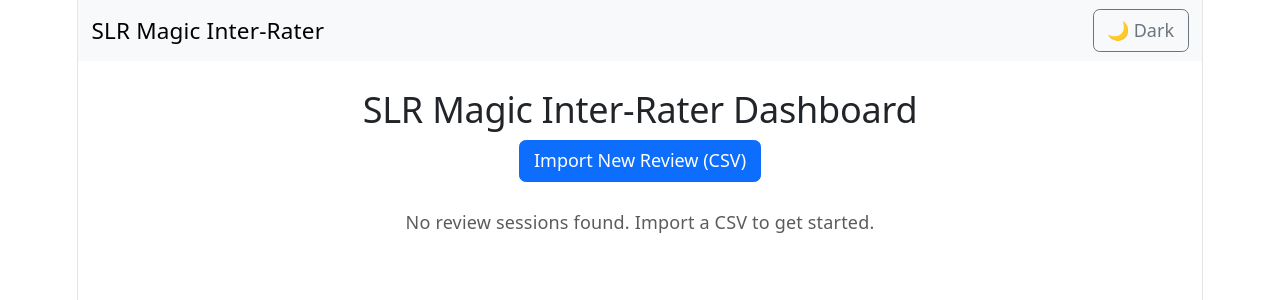
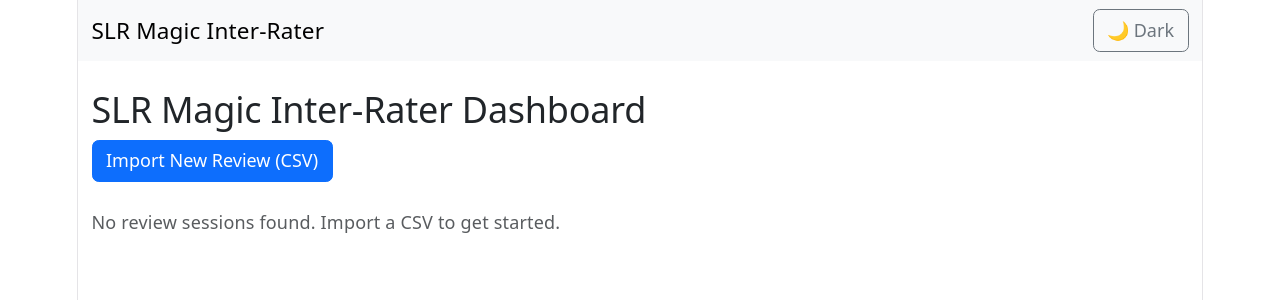
Before and after one commit to iwas108/SLR-Magic, a React (Vite) app in the folder inter-rater/: page / in a window 1280 px wide. Shown: the top 300 px of the page. Built offline with nearby package versions, Linux system fonts and the light colour scheme.

Commit message:
style: update dashboard button styling and adjust container text alignment and spacing

```diff
--- a/inter-rater/src/components/ReviewScreen.jsx
+++ b/inter-rater/src/components/ReviewScreen.jsx
@@ -171,7 +171,7 @@ const ReviewScreen = ({ sessionId, onNavigate }) => {
         </button>
 
         <button
-          className="btn btn-outline-dark"
+          className="btn btn-infobtn btn-sm btn-outline-primary"
           onClick={() => onNavigate('dashboard')}
         >
           Dashboard
--- a/inter-rater/src/index.css
+++ b/inter-rater/src/index.css
@@ -58,7 +58,6 @@ body {
   width: 1126px;
   max-width: 100%;
   margin: 0 auto;
-  text-align: center;
   border-inline: 1px solid var(--border);
   min-height: 100svh;
   display: flex;
@@ -77,20 +76,24 @@ h1 {
   font-size: 56px;
   letter-spacing: -1.68px;
   margin: 32px 0;
+
   @media (max-width: 1024px) {
     font-size: 36px;
     margin: 20px 0;
   }
 }
+
 h2 {
   font-size: 24px;
   line-height: 118%;
   letter-spacing: -0.24px;
   margin: 0 0 8px;
+
   @media (max-width: 1024px) {
     font-size: 20px;
   }
 }
+
 p {
   margin: 0;
 }
```
